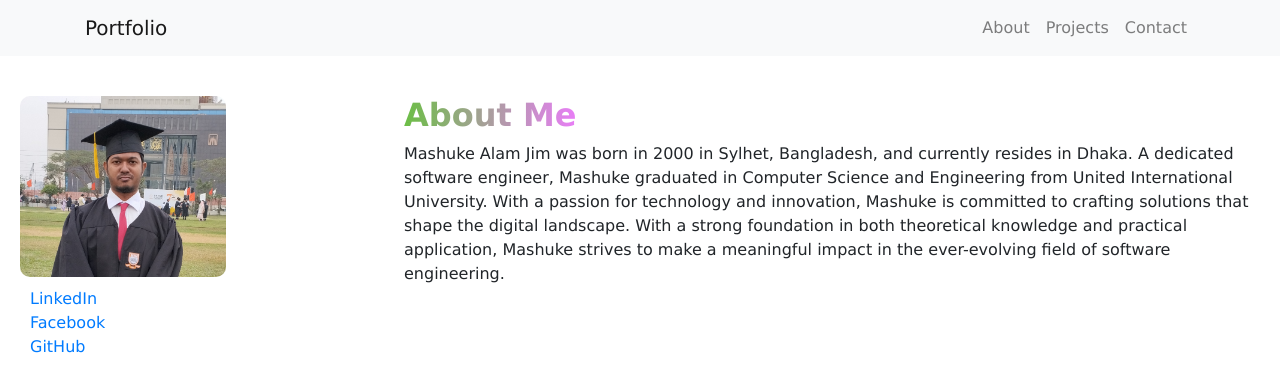
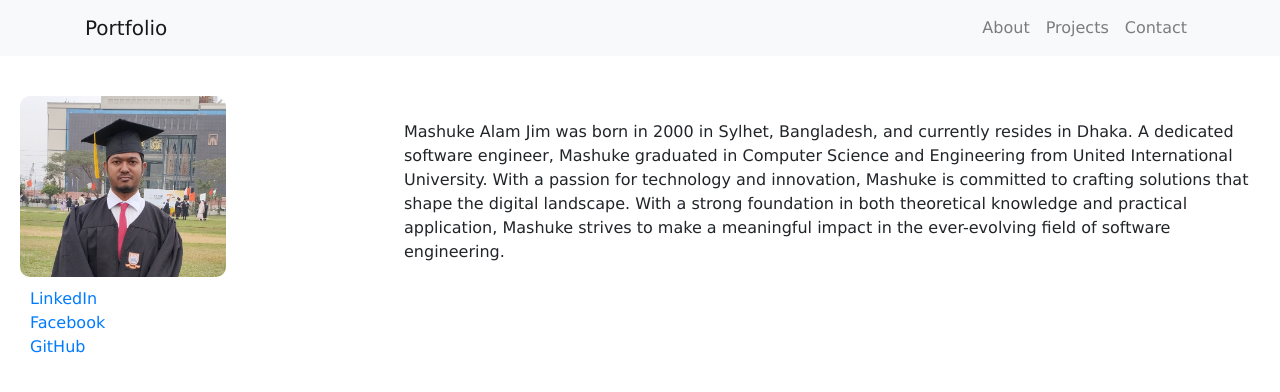
Before and after one commit to MashukeAlam/MashukeAlam.github.io, a browser extension: page index.html in a window 1280 px wide. Drawn offline with nearby package versions, Linux system fonts and the light colour scheme.

Commit message:
small edit

```diff
--- a/index.html
+++ b/index.html
@@ -87,7 +87,7 @@
         </div>
         <div id="content">
             <div id="about">
-                <h2>About Me</h2>
+                <h2></h2>
                 <p>Mashuke Alam Jim was born in 2000 in Sylhet, Bangladesh, and currently resides in Dhaka. A dedicated
                     software engineer, Mashuke graduated in Computer Science and Engineering from United International
                     University. With a passion for technology and innovation, Mashuke is committed to crafting solutions
```
